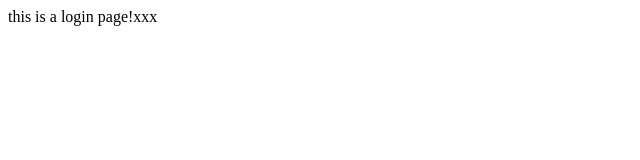
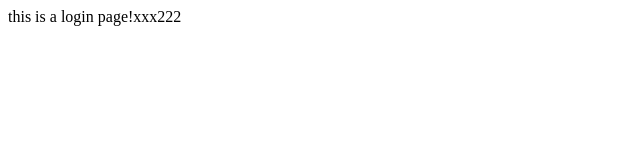
Before and after one commit to aleckkao/prac2, a plain HTML site: page login.html in a window 1280 px wide. Shown: the full height of the page, 0-640 px from the left. Drawn offline with Linux system fonts and the light colour scheme.

Commit message:
release commit - login.html

```diff
--- a/login.html
+++ b/login.html
@@ -7,7 +7,7 @@
 </head>
 
 <body>
-    this is a login page!xxx
+    this is a login page!xxx222
 </body>
 
 </html>
```
